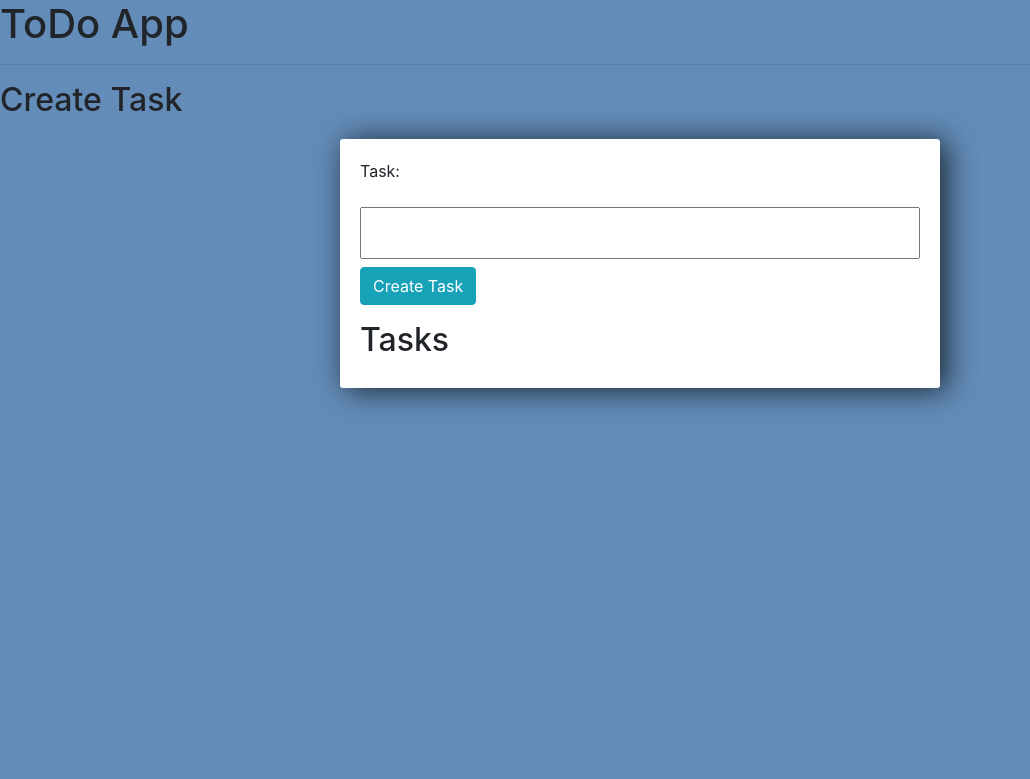
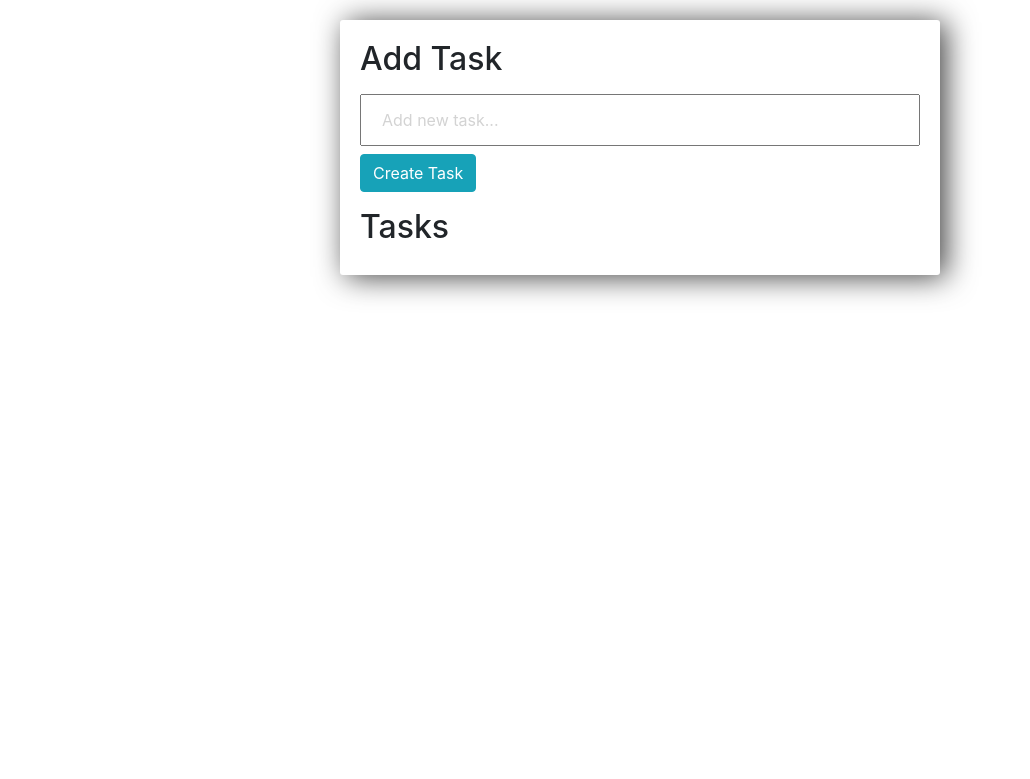
Before and after one commit to Chad-Lines/Django_Todo, a Django app: page / in a window 1280 px wide. Shown: the top 779 px of the page, without its empty margins (0-1030 px from the left). Run offline with Django 3.2, Linux system fonts and the light colour scheme; data that the repository does not hold is empty; some libraries are stand-ins or nearby versions.

Commit message:
4.2 Finished Styling

```diff
--- a/tasks/forms.py
+++ b/tasks/forms.py
@@ -3,6 +3,7 @@ from django.forms import ModelForm
 from .models import *
 
 class TaskForm(forms.ModelForm):
+    title = forms.CharField(widget=forms.TextInput(attrs={'placeholder': 'Add new task...'}))
 
     class Meta:
         model = Task
--- a/tasks/templates/tasks/list.html
+++ b/tasks/templates/tasks/list.html
@@ -4,7 +4,7 @@
     <style>
 
         body{
-            background-color: #638CB8;
+            background-color: #ffffff;
         }
 
         input{
@@ -32,13 +32,12 @@
         }
 
         .item-row{
-            background-color: #906abd;
+            background-color: #fafafa;
             margin: 10px;
             padding: 20px;
             border-radius: 3px;
-            color: #fff;
+            color: #222222;
             font-size: 16px;
-            box-shadow: 0px -1px 10px -4px rgba(0,0,0,0.75);
         }
 
         .btn-danger{
@@ -50,27 +49,26 @@
     <title>Todo App</title>
 </head>
 
-<h1>ToDo App</h1>
-<hr />
-<h2> Create Task</h2>
 <div class='center-column'>
 <form method="POST" action="/">
-        <p>Task:</p>
+      <h2>Add Task</h2>
         {% csrf_token %}
         {{ form.title }} <br />
         <button class="btn btn-info" type="submit">Create Task</button>
     </form>
     <h2>Tasks</h2>
+    <div class="todo-list">
         {% for task in tasks %}
-        <div>
+            <div class="item-row">
                 <a class="btn btn-sm btn-info" href="{% url 'update_task' task.id%}">Update</a>
                 <a class="btn btn-sm btn-danger" href="{% url 'delete' task.id%}">Delete</a>
 
                 {% if task.complete == True%}
-                <strike>{{ task }}</strike>
+                    <strike style="color: rgb(199, 199, 199)">{{ task }}</strike>
                 {% else %}
                     <span> {{ task }}</span>
                 {% endif %}
             </div>
         {% endfor %}
     </div>
+</div>
--- a/tasks/views.py
+++ b/tasks/views.py
@@ -5,7 +5,7 @@ from .forms import *
 
 # Create your views here.
 def index(request):
-    tasks = Task.objects.all()
+    tasks = Task.objects.all().order_by('complete')
     form = TaskForm()
 
     if request.method == 'POST':
```
Lines whose indentation alone changed are shown as unchanged.
